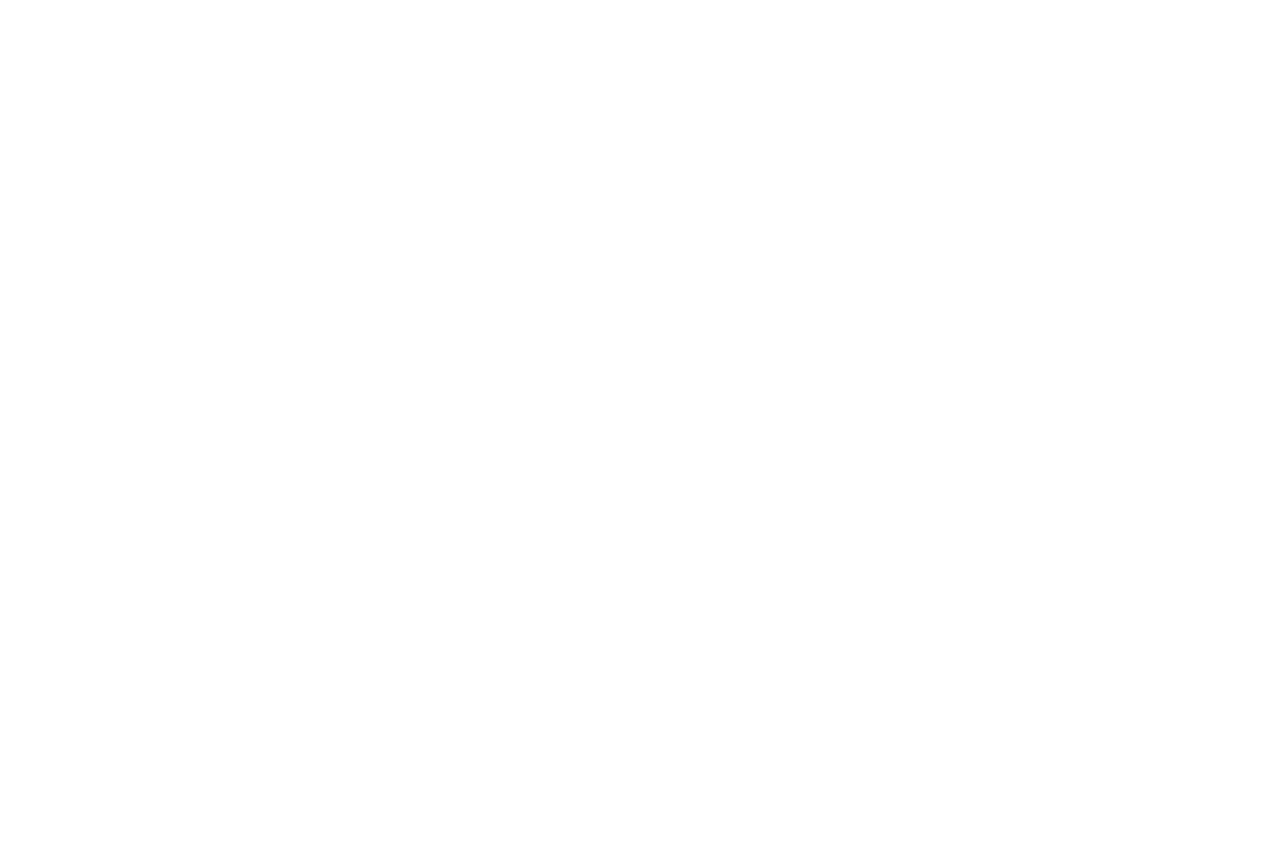
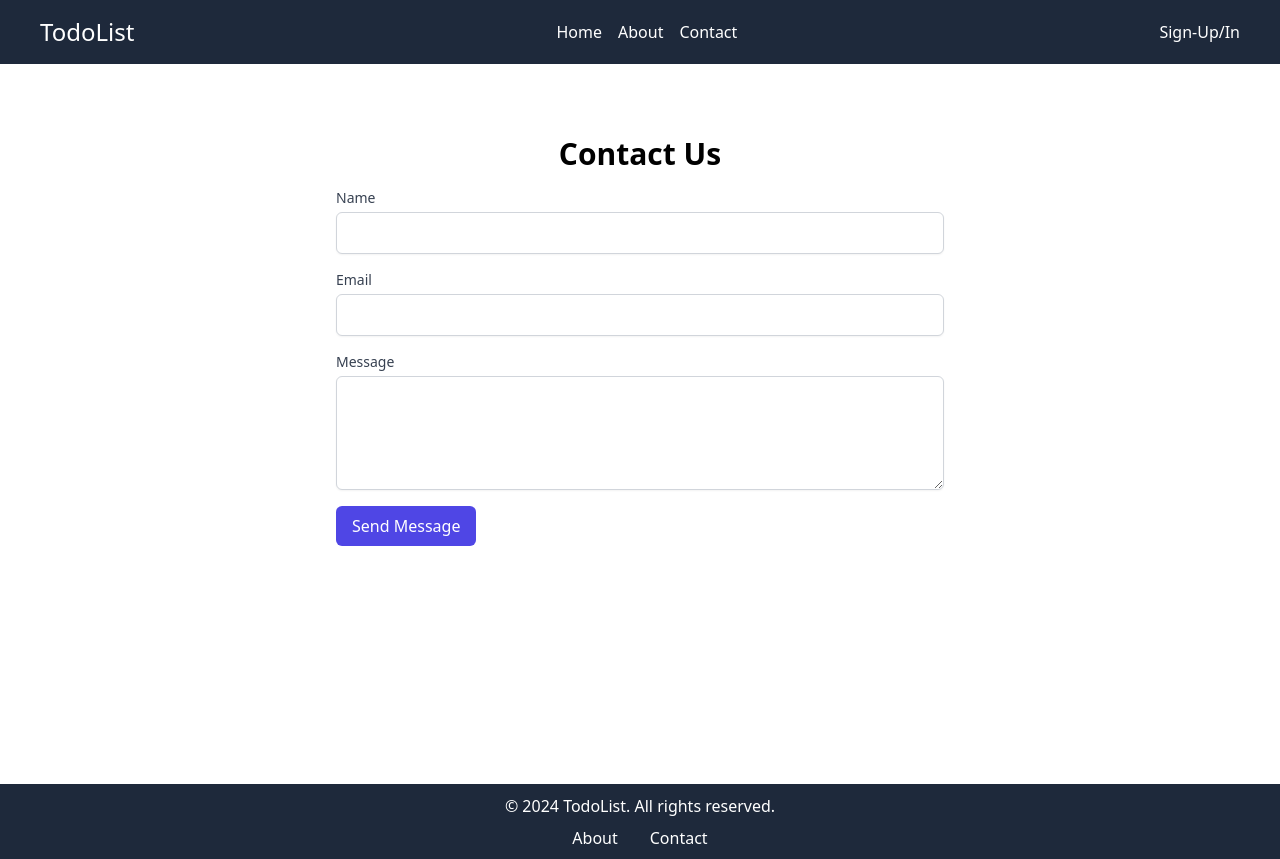
Before and after one commit to Alexk27197/TodoList-MERN, a React (Create React App) app in the folder frontend/: page /contact-us in a window 1280 px wide. Before the commit this address had no page. Before the commit the page ends 800 px from the top, so only its background shows below. Built offline with nearby package versions, Linux system fonts and the light colour scheme.

Commit message:
add 404 page

```diff
--- a/frontend/package.json
+++ b/frontend/package.json
@@ -10,6 +10,7 @@
     "react": "^18.2.0",
     "react-dom": "^18.2.0",
     "react-helmet": "^6.1.0",
+    "react-icons": "^5.0.1",
     "react-router-dom": "^6.22.1",
     "react-scripts": "5.0.1",
     "react-spinners": "^0.13.8",
--- a/frontend/src/App.js
+++ b/frontend/src/App.js
@@ -4,7 +4,10 @@ import Register from "./pages/Register";
 import Login from "./pages/Login";
 import { ToastContainer } from "react-toastify";
 import "react-toastify/dist/ReactToastify.css";
-import ProtectedRoute from "./utiles/ProtectedRoute";
+// import ProtectedRoute from "./utiles/ProtectedRoute";
+import AboutUs from "./pages/AboutUs";
+import ContactUs from "./pages/ContactUs";
+import NotFound from "./pages/NotFound";
 function App() {
   return (
     <div className="App">
@@ -20,6 +23,9 @@ function App() {
         /> */}
         <Route path="/register" element={<Register />} />
         <Route path="/login" element={<Login />} />
+        <Route path="/about-us" element={<AboutUs />} />
+        <Route path="/contact-us" element={<ContactUs />} />
+        <Route path="/*" element={<NotFound />} />
       </Routes>
       <ToastContainer />
     </div>
--- a/frontend/src/components/Footer.jsx
+++ b/frontend/src/components/Footer.jsx
@@ -1,7 +1,31 @@
 import React from "react";
-
+import { Link } from "react-router-dom";
+import Links from "./Links";
+const data = [
+  {
+    id: 1,
+    path: "/about-us",
+    name: "About",
+  },
+  {
+    id: 2,
+    path: "/contact-us",
+    name: "Contact",
+  },
+];
 const Footer = () => {
-  return <div className="bg-slate-800 w-full h-[75px]">Footer</div>;
+  return (
+    <footer className="bg-slate-800 w-full h-[75px] flex justify-center items-center text-white">
+      <div className="text-center">
+        <p>© {new Date().getFullYear()} TodoList. All rights reserved.</p>
+        <div className="flex justify-center space-x-4 mt-2">
+          {data.map((li) => {
+            return <Links path={li.path} id={li.id} name={li.name} />;
+          })}
+        </div>
+      </div>
+    </footer>
+  );
 };
 
 export default Footer;
--- a/frontend/src/components/Header.jsx
+++ b/frontend/src/components/Header.jsx
@@ -1,11 +1,33 @@
-// import React, { useState } from "react";
+import React, { useState } from "react";
 import { Link } from "react-router-dom";
 import { useAuth } from "../context/AuthContext";
+import { GrMenu } from "react-icons/gr";
+import { AiOutlineClose } from "react-icons/ai";
+import Links from "./Links";
+
+const data = [
+  {
+    id: 1,
+    path: "/",
+    name: "Home",
+  },
+  {
+    id: 2,
+    path: "/about-us",
+    name: "About",
+  },
+  {
+    id: 3,
+    path: "/contact-us",
+    name: "Contact",
+  },
+];
+
 const Header = () => {
   const { user, logout } = useAuth();
-
+  const [isMenuOpen, setIsMenuOpen] = useState(false);
   return (
-    <section className="bg-slate-800 w-full p-4 text-white flex justify-between items-center px-10">
+    <section className="relative bg-slate-800 w-full p-4 flex-wrap text-white flex justify-between items-center px-10">
       <div className="text-2xl hover:text-slate-200 transition-all duration-300">
         <Link
           to="/"
@@ -14,40 +36,32 @@ const Header = () => {
           TodoList
         </Link>
       </div>
-      <nav className="flex justify-center items-center">
-        <ul className="  flex justify-center items-center gap-4">
-          <li>
-            <Link
-              to="/"
+
+      <nav className="hidden justify-center items-center md:flex">
+        {data.map((li) => {
+          return <Links path={li.path} id={li.id} name={li.name} />;
+        })}
+      </nav>
+      <div
+        className={`md:hidden flex justify-center flex-col absolute right-0 top-[60px] z-50 transform ${
+          isMenuOpen ? "translate-x-0" : "translate-x-full"
+        } w-screen bg-pink-600 h-screen transition-transform duration-300 ease-in-out`}
+      >
+        {data.map((li) => {
+          return <Links path={li.path} id={li.id} name={li.name} />;
+        })}
+      </div>
+
+      <div className="flex justify-center items-center gap-5">
+        {user ? (
+          <div className="flex gap-4">
+            <div>Hi,{user.username}</div>
+            <button
               className="hover:text-slate-200 transition-all duration-300"
+              onClick={() => logout()}
             >
-              Home
-            </Link>
-          </li>
-          <li>
-            <Link
-              to="/"
-              className="hover:text-slate-200 transition-all duration-300"
-            >
-              About
-            </Link>
-          </li>
-          <li>
-            <Link
-              to="/"
-              className="hover:text-slate-200 transition-all duration-300"
-            >
-              Contact
-            </Link>
-          </li>
-        </ul>
-      </nav>
-
-      <div className="flex justify-center items-center">
-        {user ? (
-          <div className="flex flex-col">
-            <div>Hi,{user.username}</div>
-            <button onClick={() => logout()}>Logout</button>
+              Logout
+            </button>
           </div>
         ) : (
           <Link
@@ -57,6 +71,15 @@ const Header = () => {
             Sign-Up/In
           </Link>
         )}
+
+        <div className="md:hidden flex justify-center items-center">
+          <button
+            onClick={() => setIsMenuOpen(!isMenuOpen)}
+            className="hover:text-slate-200 transition-all duration-300 z-50"
+          >
+            {isMenuOpen ? <AiOutlineClose /> : <GrMenu />}
+          </button>
+        </div>
       </div>
     </section>
   );
--- a/frontend/src/components/Layout.jsx
+++ b/frontend/src/components/Layout.jsx
@@ -11,7 +11,7 @@ const Layout = ({ children, title, desc }) => {
       </Helmet>
       <div className="flex flex-col ">
         <Header />
-        <main className="w-full h-[80vh] flex-grow">{children}</main>
+        <main className="w-full min-h-[80vh] flex-grow my-10">{children}</main>
         <Footer />
       </div>
     </div>
--- /dev/null
+++ b/frontend/src/components/Links.jsx
@@ -0,0 +1,19 @@
+import React from "react";
+import { Link } from "react-router-dom";
+
+const Links = ({ name, id, path }) => {
+  return (
+    <ul key={id} className="flex justify-center items-center gap-4">
+      <li>
+        <Link
+          to={`${path}`}
+          className="hover:text-slate-200 mx-2 transition-all duration-300"
+        >
+          {name}
+        </Link>
+      </li>
+    </ul>
+  );
+};
+
+export default Links;
--- /dev/null
+++ b/frontend/src/pages/AboutUs.jsx
@@ -0,0 +1,31 @@
+// src/components/AboutUs.js
+
+import React from "react";
+import Layout from "../components/Layout";
+import AboutUsImg from "../assets/aboutus-image.webp";
+const AboutUs = () => {
+  return (
+    <Layout>
+      <div className="container mx-auto px-4">
+        <h1 className="text-3xl font-bold text-center my-8">About Us</h1>
+        <p className="text-lg text-center mb-4">
+          ToDoList is a website created to help you manage your daily tasks
+          easily and efficiently.
+        </p>
+        <p className="text-lg text-center mb-4">
+          Our team is made up of talented developers and creative designers
+          working together to bring you the best tools for task management.
+        </p>
+        <div className="flex justify-center mt-8">
+          <img
+            src={AboutUsImg}
+            alt="ToDoList Team"
+            className="rounded-lg shadow-lg h-[280px] md:h-[600px] "
+          />
+        </div>
+      </div>
+    </Layout>
+  );
+};
+
+export default AboutUs;
--- /dev/null
+++ b/frontend/src/pages/ContactUs.jsx
@@ -0,0 +1,66 @@
+import React from "react";
+import Layout from "../components/Layout";
+
+const ContactUs = () => {
+  return (
+    <Layout>
+      <div className="max-w-2xl mx-auto p-8">
+        <h1 className="text-3xl font-bold text-center mb-4">Contact Us</h1>
+        <form className="space-y-4">
+          <div>
+            <label
+              htmlFor="name"
+              className="block text-sm font-medium text-gray-700"
+            >
+              Name
+            </label>
+            <input
+              type="text"
+              id="name"
+              name="name"
+              className="mt-1 p-2 block w-full border border-gray-300 rounded-md shadow-sm focus:ring-indigo-500 focus:border-indigo-500"
+            />
+          </div>
+          <div>
+            <label
+              htmlFor="email"
+              className="block text-sm font-medium text-gray-700"
+            >
+              Email
+            </label>
+            <input
+              type="email"
+              id="email"
+              name="email"
+              className="mt-1 p-2 block w-full border border-gray-300 rounded-md shadow-sm focus:ring-indigo-500 focus:border-indigo-500"
+            />
+          </div>
+          <div>
+            <label
+              htmlFor="message"
+              className="block text-sm font-medium text-gray-700"
+            >
+              Message
+            </label>
+            <textarea
+              id="message"
+              name="message"
+              rows="4"
+              className="mt-1 p-2 block w-full border border-gray-300 rounded-md shadow-sm focus:ring-indigo-500 focus:border-indigo-500"
+            ></textarea>
+          </div>
+          <div>
+            <button
+              type="submit"
+              className="px-4 py-2 bg-indigo-600 text-white rounded-md hover:bg-indigo-700 focus:outline-none focus:ring-2 focus:ring-indigo-500 focus:ring-offset-2"
+            >
+              Send Message
+            </button>
+          </div>
+        </form>
+      </div>
+    </Layout>
+  );
+};
+
+export default ContactUs;
--- /dev/null
+++ b/frontend/src/pages/NotFound.jsx
@@ -0,0 +1,12 @@
+import React from "react";
+
+const NotFound = () => {
+  return (
+    <div className="h-screen flex flex-col justify-center items-center bg-gray-800 text-white">
+      <h1 className="text-6xl font-bold animate-bounce">404</h1>
+      <p className="text-2xl mt-5">Oops! Page not found.</p>
+    </div>
+  );
+};
+
+export default NotFound;
```
Also changed, not shown: frontend/src/assets/aboutus-image.webp (added), 1 other file (tests, documents, lock files or other folders).
